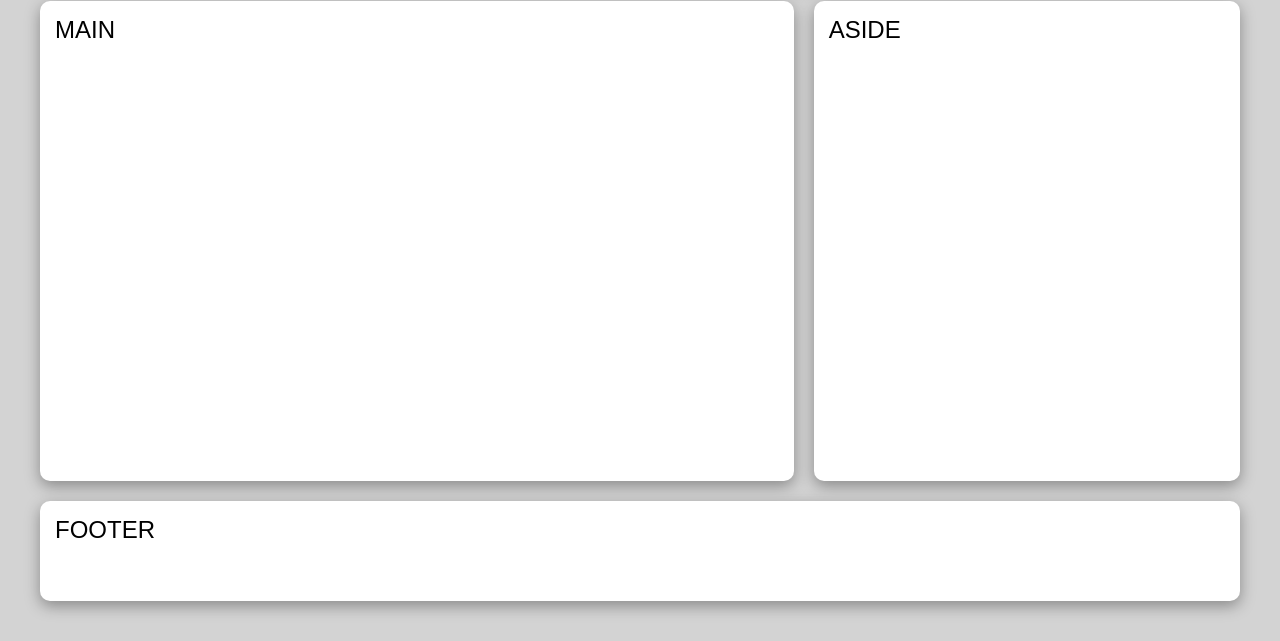
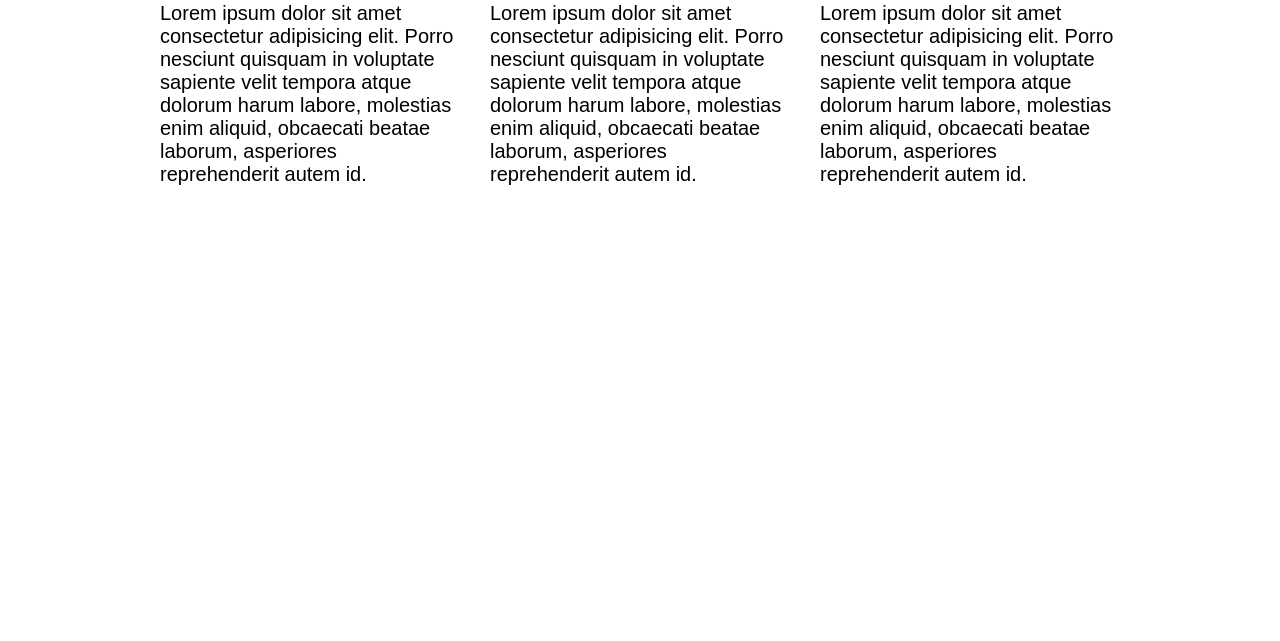
Before and after one commit to kaloydimitrov/HTML-CSS-JS, a plain HTML site: page Sandbox/index.html in a window 1280 px wide. Shown: the part 159-800 px from the top of the page. Drawn offline with Linux system fonts and the light colour scheme.

Commit message:
new exercise

```diff
--- a/Sandbox/index.html
+++ b/Sandbox/index.html
@@ -8,12 +8,20 @@
 </head>
 <body>
     <div class="site">
-        <header>HEADER</header>
-        <div class="main">
-            <main>MAIN</main>
-            <aside>ASIDE</aside>
-        </div>
-        <footer>FOOTER</footer>
+        <article>
+            <p class="heading">The power of music</p>
+            <p>Lorem ipsum dolor sit amet consectetur adipisicing elit. Porro nesciunt quisquam in voluptate sapiente velit tempora atque dolorum harum labore, molestias enim aliquid, obcaecati beatae laborum, asperiores reprehenderit autem id.</p>
+        </article>
+
+        <article>
+            <p class="heading">Reducing pain and anxiety</p>
+            <p>Lorem ipsum dolor sit amet consectetur adipisicing elit. Porro nesciunt quisquam in voluptate sapiente velit tempora atque dolorum harum labore, molestias enim aliquid, obcaecati beatae laborum, asperiores reprehenderit autem id.</p>
+        </article>
+
+        <article>
+            <p class="heading">An effective stress reliever</p>
+            <p>Lorem ipsum dolor sit amet consectetur adipisicing elit. Porro nesciunt quisquam in voluptate sapiente velit tempora atque dolorum harum labore, molestias enim aliquid, obcaecati beatae laborum, asperiores reprehenderit autem id.</p>
+        </article>
     </div>
 </body>
 </html>
--- a/Sandbox/style.css
+++ b/Sandbox/style.css
@@ -4,41 +4,26 @@
     box-sizing: border-box;
 }
 
+p.heading {
+    font-family: Georgia, 'Times New Roman', Times, serif;
+    padding-bottom: 17px;
+    font-weight: 500;
+    font-size: 38px;
+}
+
+article {
+    width: 300px;
+    text-align: start;
+}
+
 html {
     font-family: sans-serif;
-    font-size: 24px;
-    background-color: lightgray;
+    font-size: 20px;
 }
 
 .site {
     display: flex;
-    flex-direction: column;
-    min-height: 100vh;
-    padding: 40px;
-    gap: 20px;
+    justify-content: center;
+    padding: 40px 0;
+    gap: 30px;
 }
-
-header, footer, .main main, .main aside {
-    border-radius: 10px;
-    padding: 15px 0 0 15px;
-    box-shadow: rgba(0, 0, 0, 0.35) 0px 5px 15px;
-    background-color: white;
-}
-
-header, footer {
-    height: 100px;
-}
-
-.main {
-    display: flex;
-    gap: 20px;
-    flex-grow: 1;
-}
-
-.main main {
-    flex-grow: 2;
-}
-
-.main aside {
-    flex-grow: 1;
-}
```
